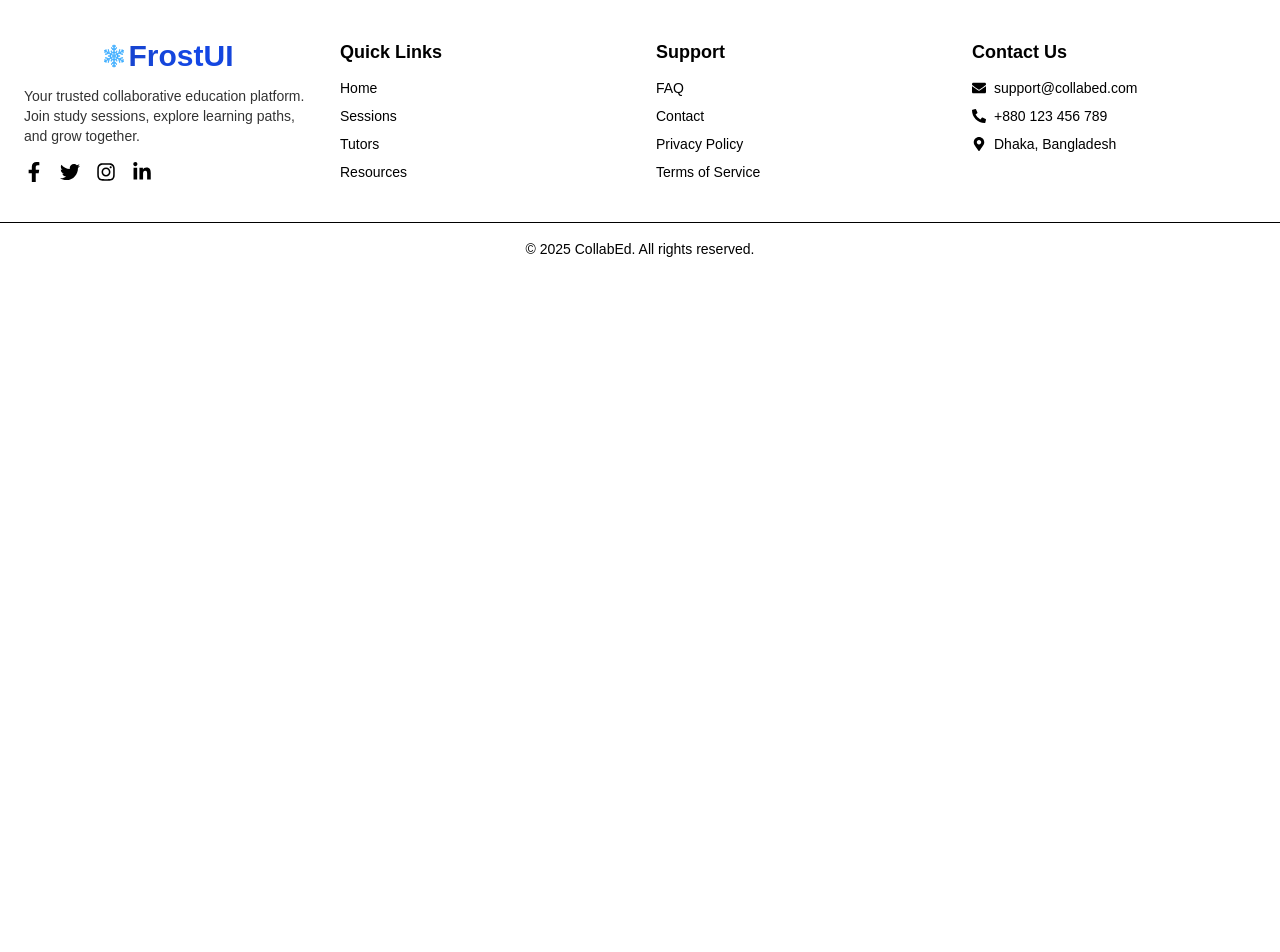
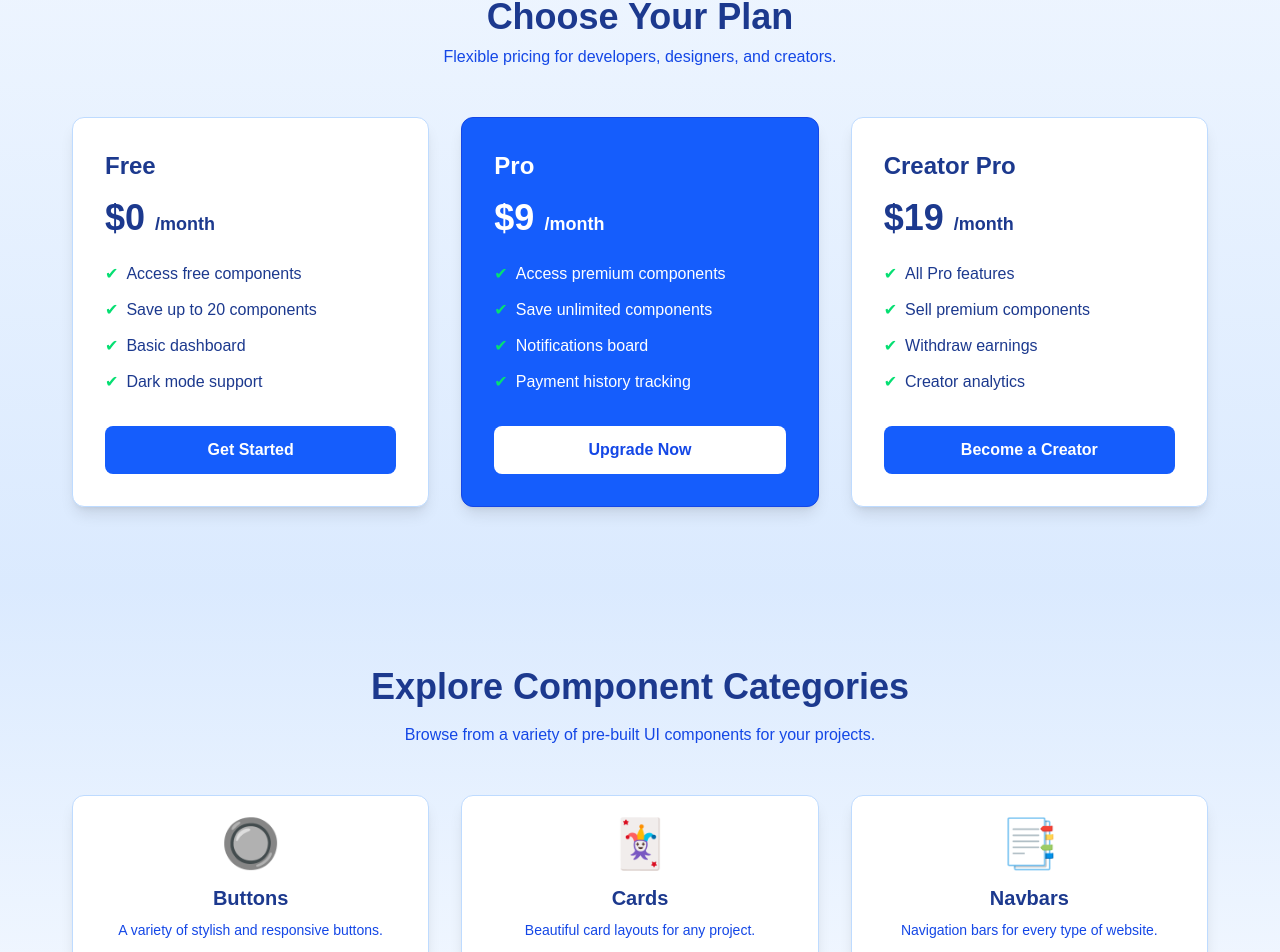
Before and after one commit to asapial/frostui, a Next.js app: page / in a window 1280 px wide. Shown: the part 868-1820 px from the top of the page. Before the commit the page ends 1143 px from the top, so only its background shows below. Built offline with nearby package versions, Linux system fonts and the light colour scheme.

Commit message:
Add SubscriptionModel and ComponentCategories components; update Home page layout

```diff
--- /dev/null
+++ b/src/Components/Home/ComponentCategories.jsx
@@ -0,0 +1,87 @@
+"use client";
+import SectionContainer from "@/Utils/SectionContainer";
+import { motion } from "framer-motion";
+import { useState, useEffect } from "react";
+
+// Hardcoded data for now (replace with DB data later)
+const categoryData = [
+  {
+    id: 1,
+    name: "Buttons",
+    description: "A variety of stylish and responsive buttons.",
+    icon: "🔘",
+  },
+  {
+    id: 2,
+    name: "Cards",
+    description: "Beautiful card layouts for any project.",
+    icon: "🃏",
+  },
+  {
+    id: 3,
+    name: "Navbars",
+    description: "Navigation bars for every type of website.",
+    icon: "📑",
+  },
+  {
+    id: 4,
+    name: "Footers",
+    description: "Professional and minimal website footers.",
+    icon: "📉",
+  },
+  {
+    id: 5,
+    name: "Forms",
+    description: "User-friendly forms for signups and logins.",
+    icon: "📝",
+  },
+  {
+    id: 6,
+    name: "Modals",
+    description: "Interactive pop-up modals for engagement.",
+    icon: "💬",
+  },
+];
+
+export default function ComponentCategories() {
+  const [categories, setCategories] = useState(categoryData);
+
+  // Later: Replace with DB fetch
+  // useEffect(() => {
+  //   fetch("/api/categories")
+  //     .then(res => res.json())
+  //     .then(data => setCategories(data));
+  // }, []);
+
+  return (
+<SectionContainer className="py-20 bg-gradient-to-b from-blue-100 to-white">
+
+      <div className="container mx-auto px-6 lg:px-12 text-center">
+        <h2 className="text-4xl font-bold text-blue-900 mb-4">
+          Explore Component Categories
+        </h2>
+        <p className="text-blue-700 max-w-xl mx-auto mb-12">
+          Browse from a variety of pre-built UI components for your projects.
+        </p>
+
+        <div className="grid grid-cols-1 sm:grid-cols-2 lg:grid-cols-3 gap-8">
+          {categories.map((cat, i) => (
+            <motion.div
+              key={cat.id}
+              className="bg-white rounded-xl shadow-lg border border-blue-200 p-6 flex flex-col items-center hover:shadow-xl transition cursor-pointer"
+              initial={{ opacity: 0, y: 40 }}
+              whileInView={{ opacity: 1, y: 0 }}
+              viewport={{ once: true }}
+              transition={{ delay: i * 0.1 }}
+            >
+              <div className="text-5xl mb-4">{cat.icon}</div>
+              <h3 className="text-xl font-semibold text-blue-900">{cat.name}</h3>
+              <p className="text-blue-700 text-sm mt-2">{cat.description}</p>
+            </motion.div>
+          ))}
+        </div>
+      </div>
+
+</SectionContainer>
+  );
+}
--- /dev/null
+++ b/src/Components/Home/SubscriptionModel.jsx
@@ -0,0 +1,96 @@
+"use client";
+import SectionContainer from "@/Utils/SectionContainer";
+import { motion } from "framer-motion";
+
+export default function SubscriptionModel() {
+  const plans = [
+    {
+      name: "Free",
+      price: "$0",
+      period: "/month",
+      features: [
+        "Access free components",
+        "Save up to 20 components",
+        "Basic dashboard",
+        "Dark mode support",
+      ],
+      button: "Get Started",
+      highlighted: false,
+    },
+    {
+      name: "Pro",
+      price: "$9",
+      period: "/month",
+      features: [
+        "Access premium components",
+        "Save unlimited components",
+        "Notifications board",
+        "Payment history tracking",
+      ],
+      button: "Upgrade Now",
+      highlighted: true,
+    },
+    {
+      name: "Creator Pro",
+      price: "$19",
+      period: "/month",
+      features: [
+        "All Pro features",
+        "Sell premium components",
+        "Withdraw earnings",
+        "Creator analytics",
+      ],
+      button: "Become a Creator",
+      highlighted: false,
+    },
+  ];
+
+  return (
+    <SectionContainer className="relative py-20 bg-gradient-to-b from-blue-50 to-blue-100">
+      <div className="text-center mb-12">
+        <h2 className="text-4xl font-bold text-blue-900">Choose Your Plan</h2>
+        <p className="text-blue-700 mt-2">
+          Flexible pricing for developers, designers, and creators.
+        </p>
+      </div>
+
+      <div className="container mx-auto px-6 lg:px-12 grid grid-cols-1 md:grid-cols-3 gap-8">
+        {plans.map((plan, i) => (
+          <motion.div
+            key={plan.name}
+            className={`rounded-xl shadow-lg p-8 border transition transform hover:-translate-y-2 ${
+              plan.highlighted
+                ? "bg-blue-600 text-white border-blue-700"
+                : "bg-white text-blue-900 border-blue-200"
+            }`}
+            initial={{ opacity: 0, y: 40 }}
+            animate={{ opacity: 1, y: 0 }}
+            transition={{ delay: i * 0.2 }}
+          >
+            <h3 className="text-2xl font-semibold mb-4">{plan.name}</h3>
+            <div className="text-4xl font-bold mb-6">
+              {plan.price} <span className="text-lg">{plan.period}</span>
+            </div>
+            <ul className="space-y-3 mb-8">
+              {plan.features.map((f, idx) => (
+                <li key={idx} className="flex items-center gap-2">
+                  <span className="text-green-400">✔</span>
+                  <span>{f}</span>
+                </li>
+              ))}
+            </ul>
+            <button
+              className={`w-full py-3 rounded-lg font-semibold transition ${
+                plan.highlighted
+                  ? "bg-white text-blue-700 hover:bg-blue-100"
+                  : "bg-blue-600 text-white hover:bg-blue-700"
+              }`}
+            >
+              {plan.button}
+            </button>
+          </motion.div>
+        ))}
+      </div>
+    </SectionContainer>
+  );
+}
--- a/src/app/page.js
+++ b/src/app/page.js
@@ -1,10 +1,14 @@
 import Banner from "@/Components/Home/Banner";
+import ComponentCategories from "@/Components/Home/ComponentCategories";
+import SubscriptionModel from "@/Components/Home/SubscriptionModel";
 import Image from "next/image";
 
 export default function Home() {
   return (
 <div>
   <Banner></Banner>
+  <SubscriptionModel></SubscriptionModel>
+  <ComponentCategories></ComponentCategories>
 </div>
   );
 }
```
